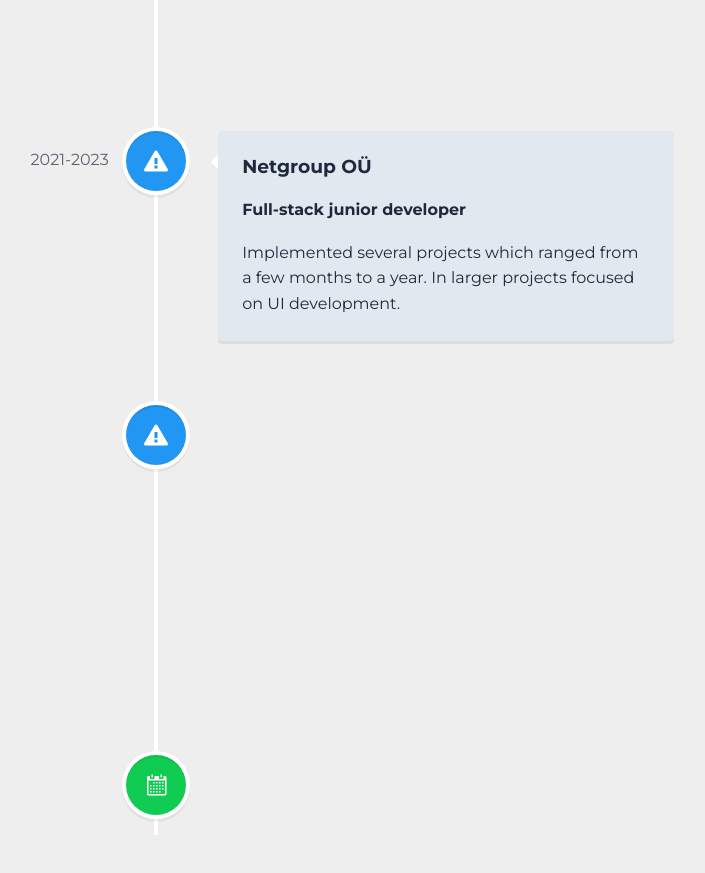
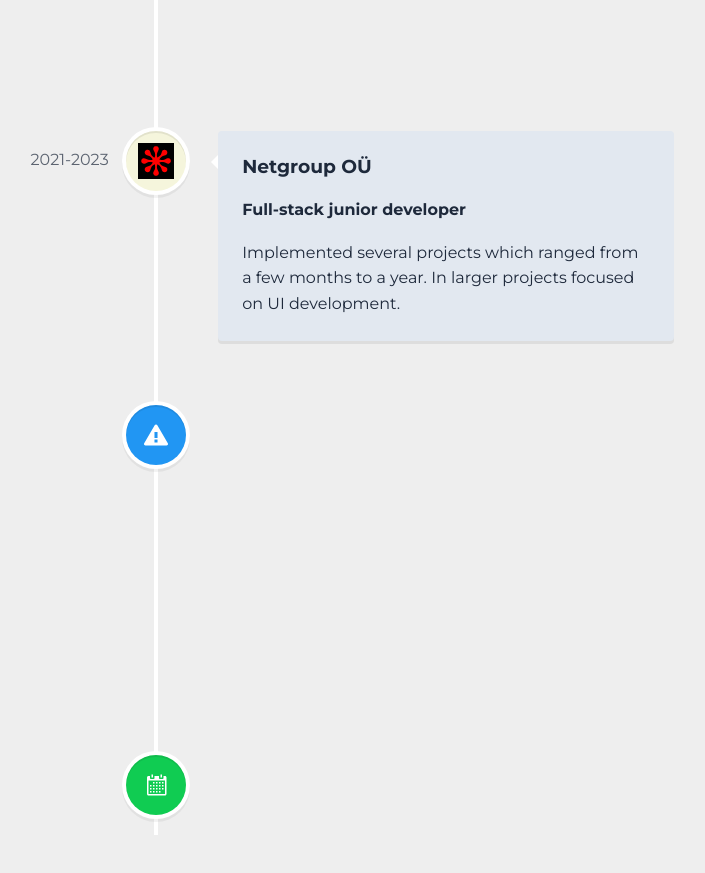
Before and after one commit to Seeru-crypto/aurora_front, a Next.js app: page / in a window 1280 px wide. Shown: the part 2080-2953 px from the top of the page, without its empty margins (484-1189 px from the left). Built offline with nearby package versions, Linux system fonts and the light colour scheme.

Commit message:
feat: add NG icon

```diff
--- a/src/views/experience/Experience.tsx
+++ b/src/views/experience/Experience.tsx
@@ -1,7 +1,7 @@
 import React, { ForwardedRef } from 'react';
 import styled from 'styled-components';
 import SectionCounter from './SectionCounter';
-import Timeline_v2 from './Timeline_v2';
+import Timeline from './Timeline';
 
 const Experience = React.forwardRef((_props, ref: ForwardedRef<HTMLElement>): JSX.Element => {
   // https://excalidraw.com/#room=5ac138994a903ddb6b8b,FOI9bwwGzZM-R3KmGJzyqA
@@ -9,7 +9,7 @@ const Experience = React.forwardRef((_props, ref: ForwardedRef<HTMLElement>): JS
     <ExperienceStyle id="experience" ref={ref}>
       <h2>Experience</h2>
       <SectionCounter />
-      <Timeline_v2 />
+      <Timeline />
     </ExperienceStyle>
   );
 });
--- a/src/views/experience/Timeline_v2.tsx
+++ b/src/views/experience/Timeline.tsx
@@ -3,8 +3,10 @@ import { VerticalTimeline, VerticalTimelineElement } from 'react-vertical-timeli
 import 'react-vertical-timeline-component/style.min.css';
 import { GoAlert, GoCalendar } from 'react-icons/go';
 import TimelineElement, { ITimelineElement } from './TimelineElement'; // Update the path to your image
+import NetGroup_icon from '../../icons/NetGroup_icon.svg';
+import Helmes_icon from '../../icons/Helmes_icon.svg';
 
-const Timeline_v2 = () => {
+const Timeline = () => {
   const data: ITimelineElement[] = [
     {
       title: 'Helmes OÜ',
@@ -19,8 +21,8 @@ const Timeline_v2 = () => {
       position: 'Full-stack junior developer',
       desc: 'Implemented several projects which ranged from a few months to a year. In larger projects focused on UI development.',
       date: '2021-2023',
-      icon: <GoAlert />,
-      iconStyle: { background: 'rgb(33, 150, 243)', color: '#fff' },
+      icon: <NetGroup_icon className="NG-icon" />,
+      iconStyle: { background: 'beige', color: 'black', display: 'flex', justifyContent: 'center', alignItems: 'center' },
     },
     {
       title: 'Police and Border patrol',
@@ -63,7 +65,20 @@ const TimelineStyles = styled.div`
   .first-element > .vertical-timeline-element-content {
     background-color: transparent;
   }
+
+  .NG-icon {
+    height: 36px;
+    width: 36px;
+    fill: beige;
+    font-size: 2rem;
+    background-color: red;
+
+    left: 0;
+    top: 0;
+    margin-left: 0;
+    margin-top: 0;
+  }
 `;
 
 
-export default Timeline_v2;
+export default Timeline
```
Also changed, not shown: src/icons/Helmes_icon.svg (added), src/icons/NetGroup_icon.svg (renamed from public/NetGroup_icon.svg).
